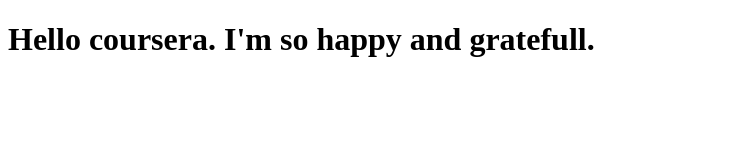
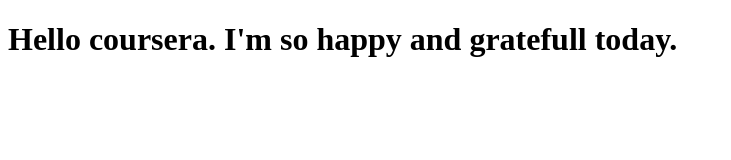
Before and after one commit to jtaptso/coursera-test, a plain HTML site: page index.html in a window 1280 px wide. Shown: the whole page, without its empty margins (0-731 px from the left). Drawn offline with Linux system fonts and the light colour scheme.

Commit message:
Next version of web

```diff
--- a/index.html
+++ b/index.html
@@ -1,9 +1,9 @@
 <!DOCTYPE html>
 <html>
 <head>
-	<title>Hello</title>
+	<title>Hello Coursera</title>
 </head>
 <body>
-	<h1>Hello coursera. I'm so happy and gratefull.</h1>
+	<h1>Hello coursera. I'm so happy and gratefull today.</h1>
 </body>
 </html>
```
